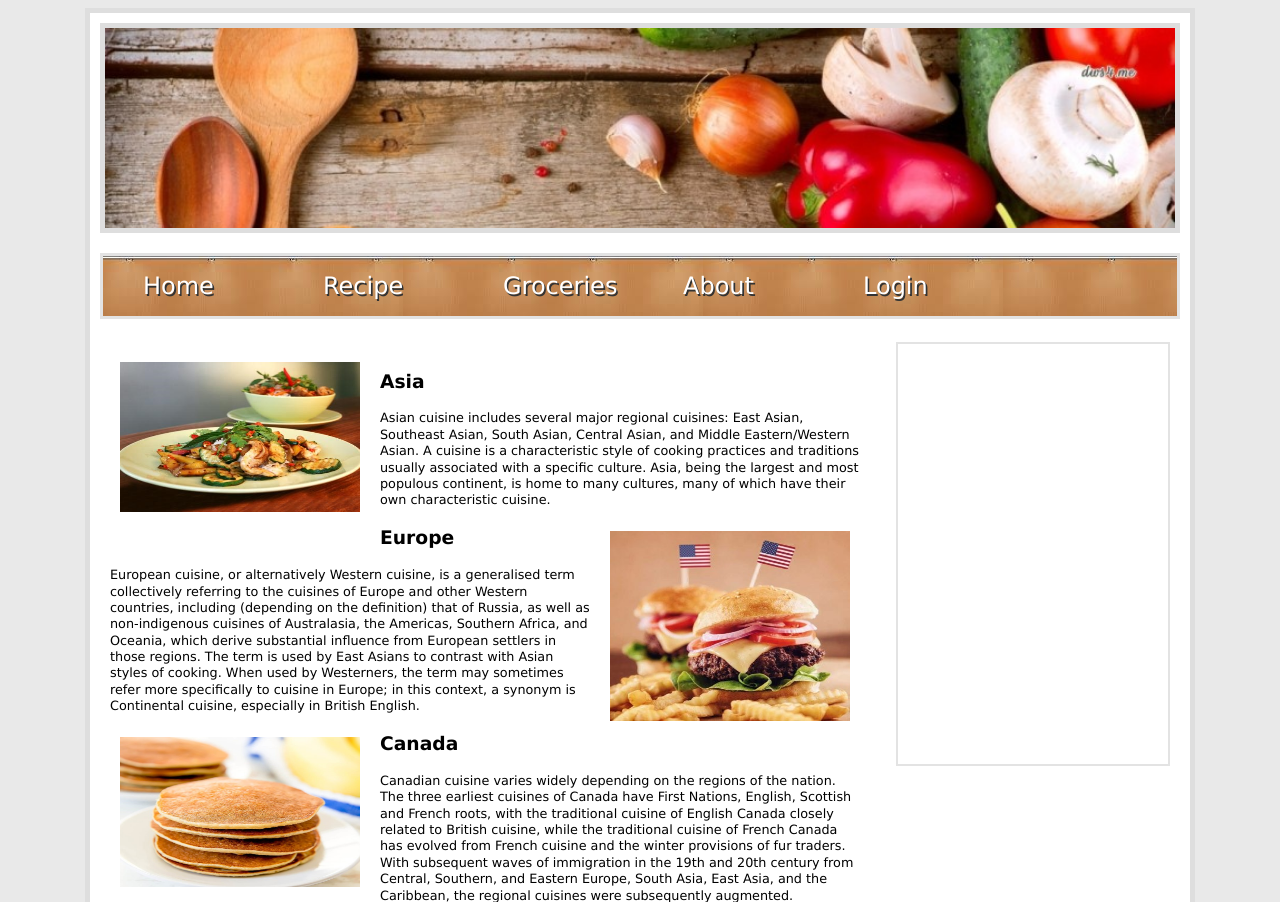
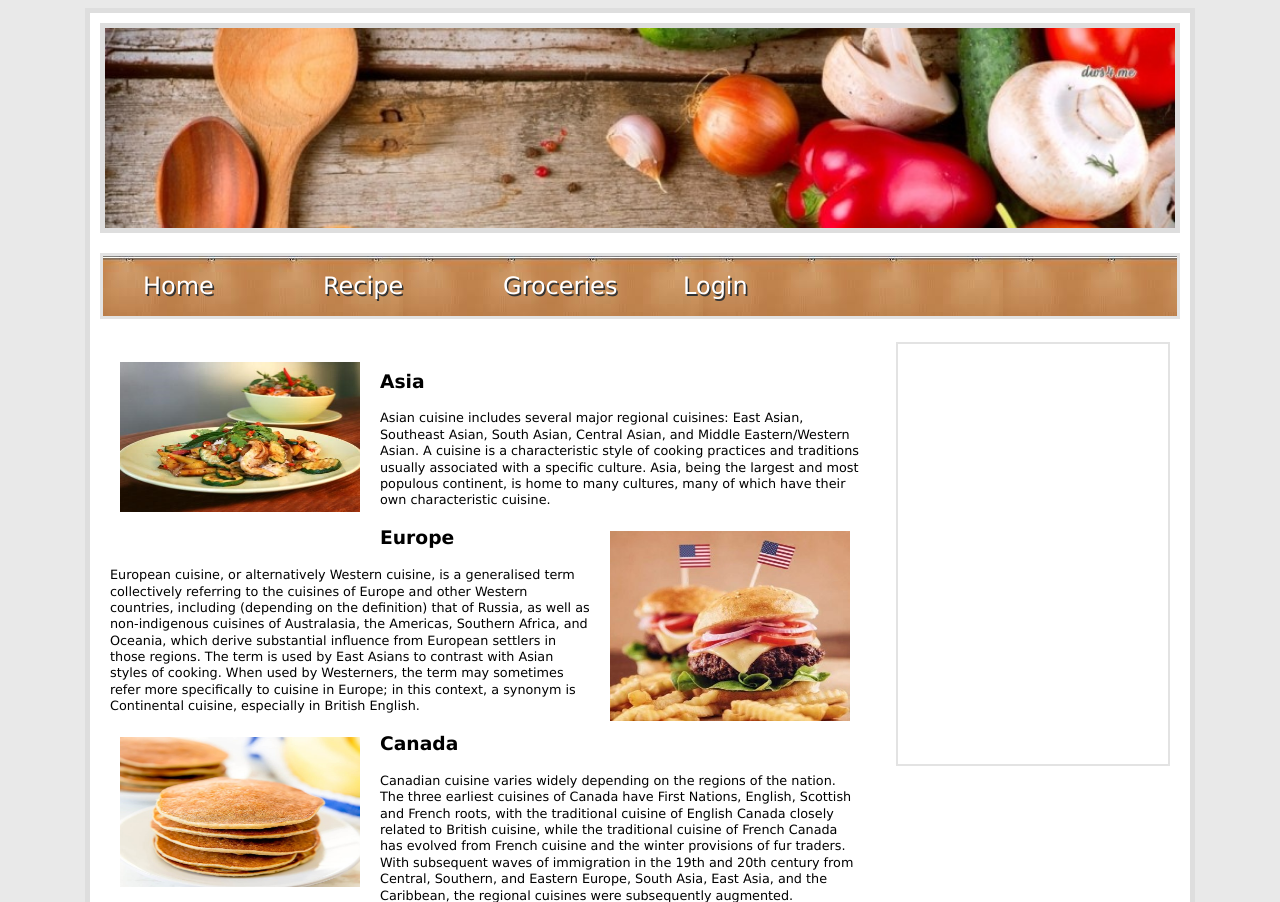
Before and after one commit to isabeltiongsk/recipe-website, a PHP site: page /index.php in a window 1280 px wide. Shown: the top 902 px of the page. Run offline with PHP 8.4, Linux system fonts and the light colour scheme.

Commit message:
Update Templates.php

```diff
--- a/Templates.php
+++ b/Templates.php
@@ -20,7 +20,7 @@ and open the template in the editor.
                     <li><a href="index.php">Home</a></li>
                     <li><a href="Recipe.php">Recipe</a></li>
                     <li><a href="#">Groceries</a></li>
-                    <li><a href="#">About</a></li>
+
                     <li><a href="registration/login.php">Login</a></li>
                 </ul>
             </nav>
```
